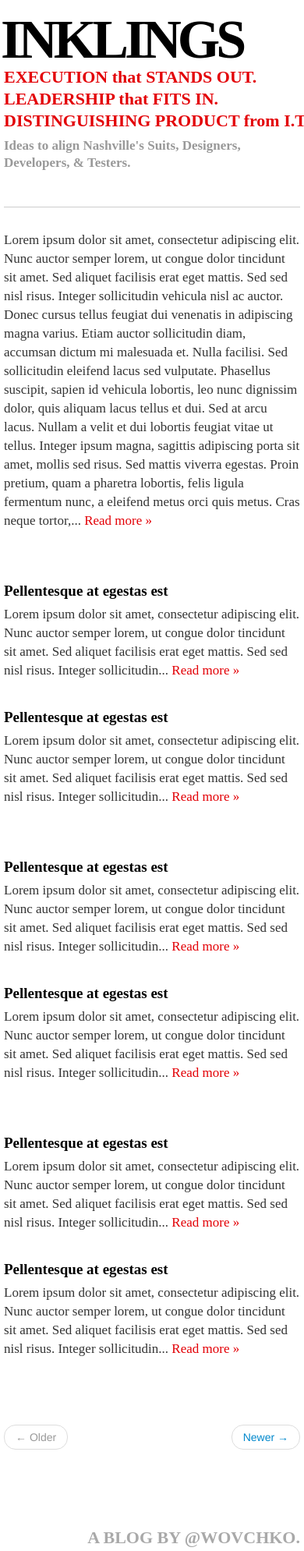
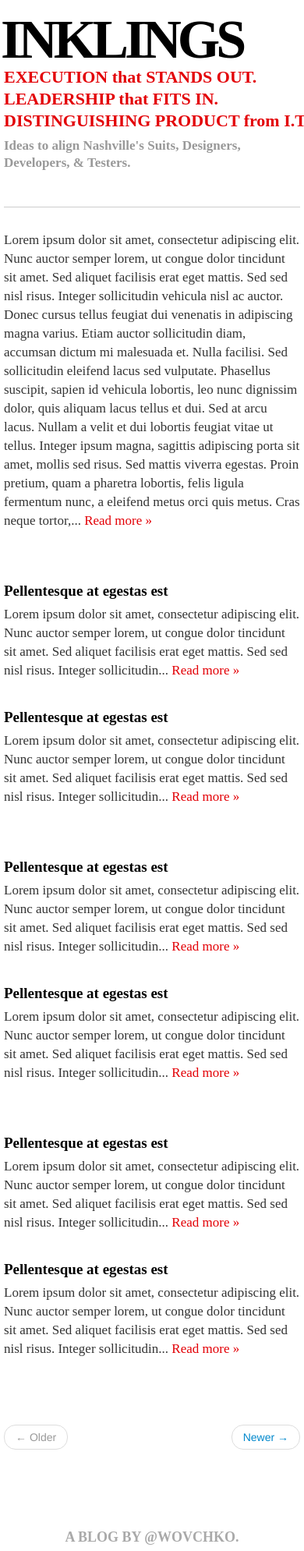
Before and after one commit to wovchko/inklings, a Jekyll site: the page built from index.html, in a window 390 px wide. Shown: the whole page at 78% size. Built offline with Jekyll 4.4.1, drawn with Linux system fonts in a browser that asks for light colours; Markdown is read by kramdown in place of the engine named in the settings; the list of posts is cut into pages by our own code.

```diff
--- a/css/bootstrap_custom.css
+++ b/css/bootstrap_custom.css
@@ -1312,8 +1312,9 @@
 @media (max-width: 767px) {
   /* Wovchko customization; Begin */
   h1 {
-    font-size: 22px;
+    font-size: 18px;
     line-height: 15px;
+    text-align: center;
   }
   h2 {
     font-size: 70px;
```
